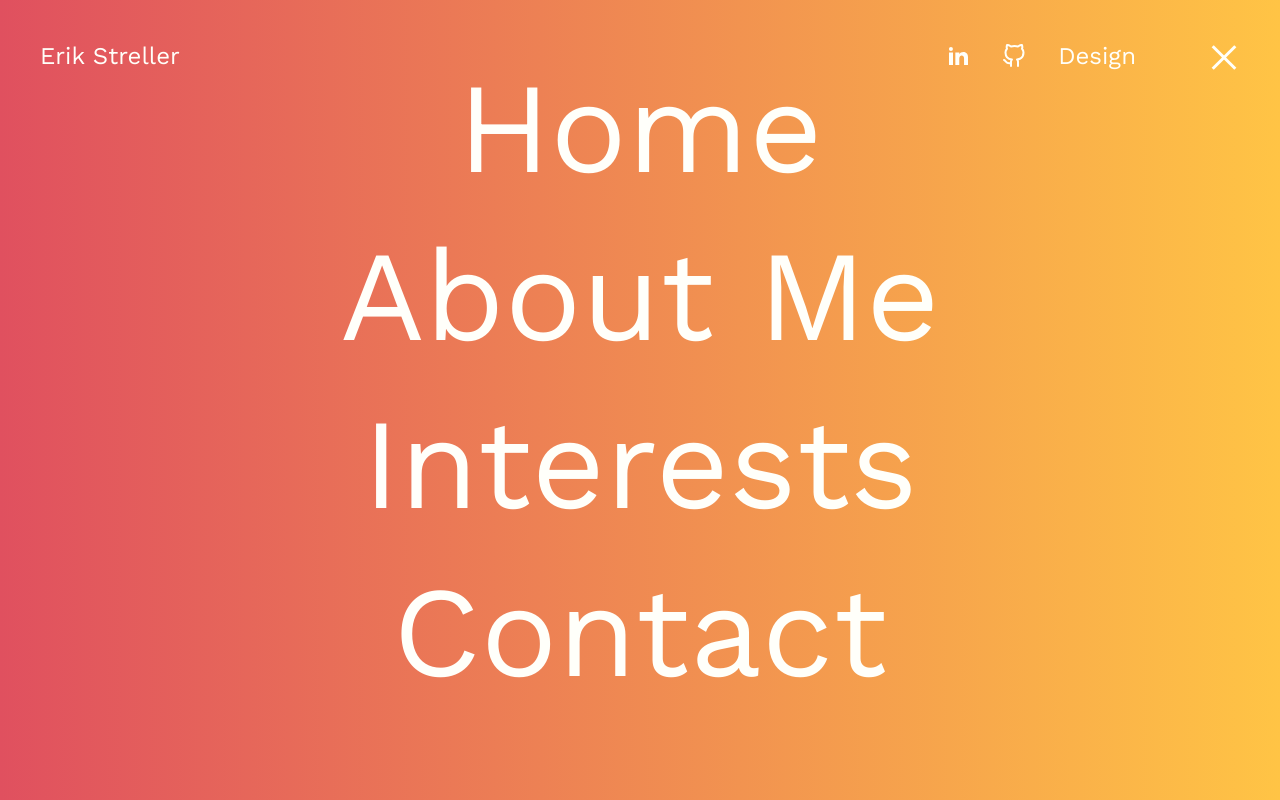
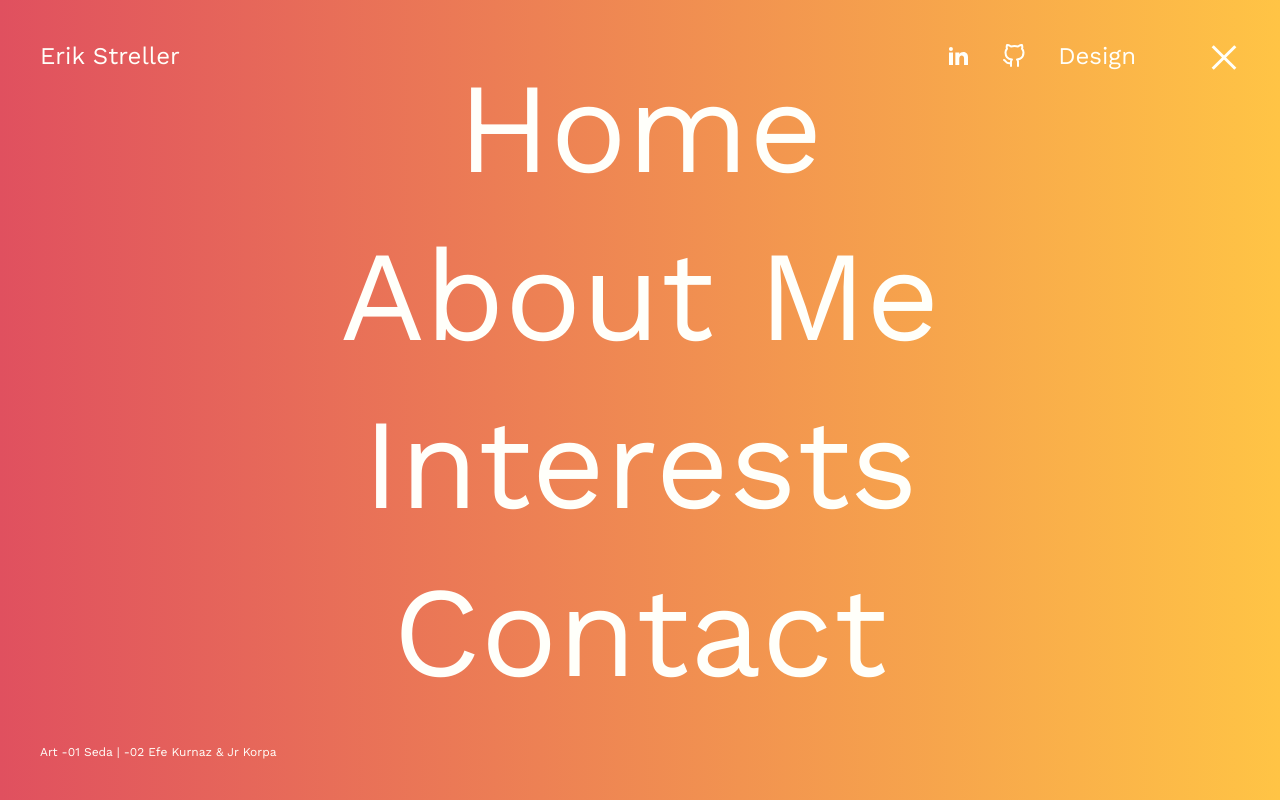
Before and after one commit to erikstreller/space-intro, a React (Vite) app: page / in a window 1280 px wide. Both pictures are taken after a click on the button 1224 px from the left and 56 px from the top of the page. Shown: the top 800 px of the page. Built offline with nearby package versions, Linux system fonts and the light colour scheme; a web font is replaced by a local one.

Commit message:
add credits

```diff
--- /dev/null
+++ b/src/components/Credits.tsx
@@ -0,0 +1,13 @@
+const Credits = () => {
+  return (
+    <p className="text-light text-xs absolute sm:left-[6.25%] left-10 bottom-10">
+      Art -01
+      <a href=""> Seda</a> | -02
+      <a href=""> Efe Kurnaz </a>
+      {"&"}
+      <a href=""> Jr Korpa</a>
+    </p>
+  )
+}
+
+export default Credits
--- a/src/components/MenuOverlay.tsx
+++ b/src/components/MenuOverlay.tsx
@@ -1,3 +1,5 @@
+import Credits from "./Credits"
+
 interface SectionProps {
   name: string
   href: string
@@ -39,6 +41,7 @@ const MenuOverlay = ({ open, setOpen }: MenuProps) => {
         open ? "opacity-100" : "opacity-0 -translate-x-full"
       }`}
     >
+      <Credits />
       <ul className="w-full h-screen flex flex-col items-center justify-center">
         {sections.map((section) => (
           <li
```
